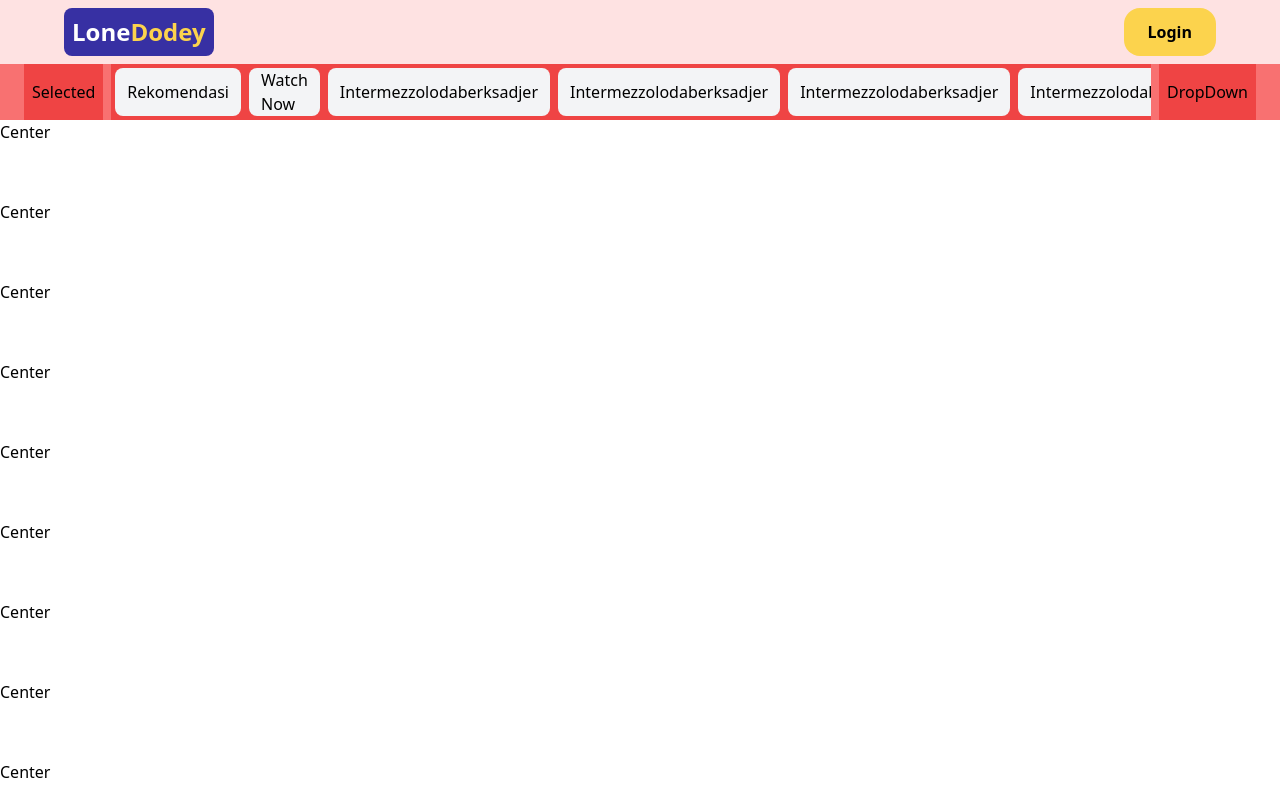
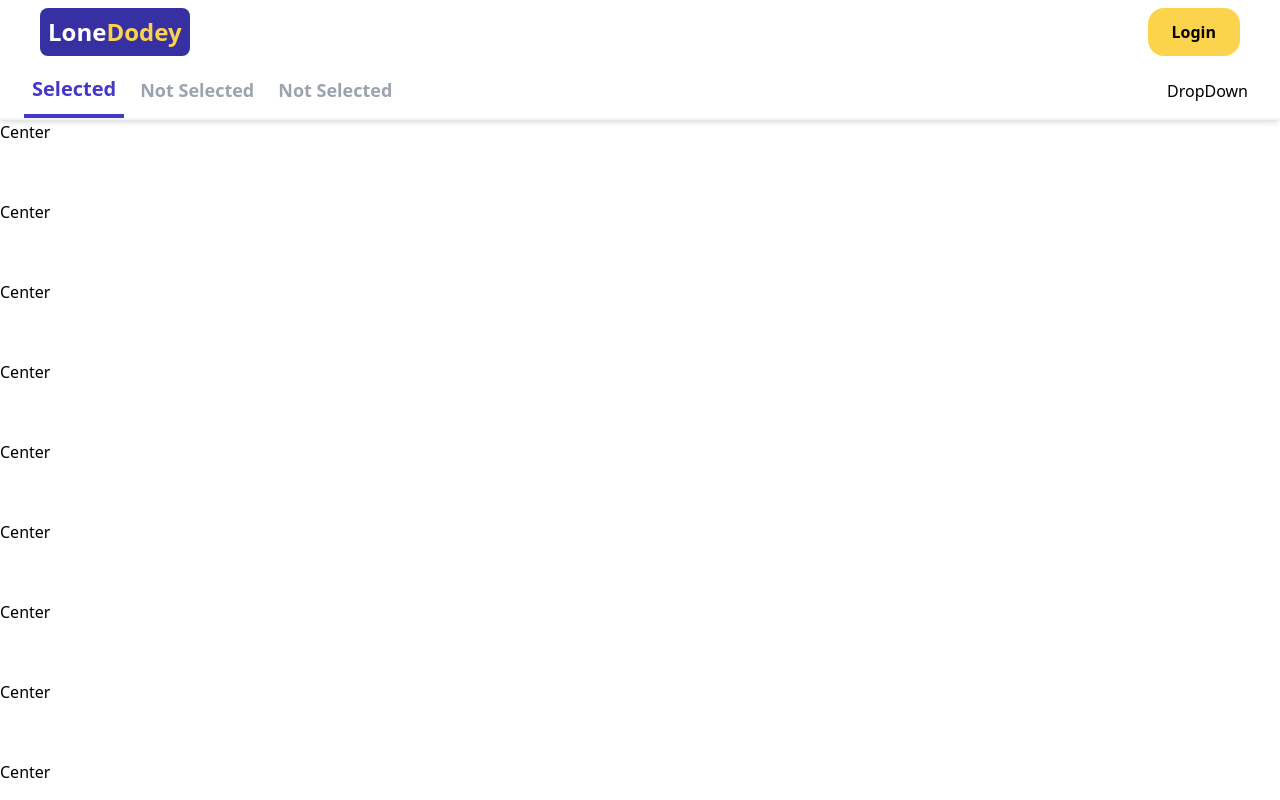
Before and after one commit to razaqisama/lone-doday, a React (Create React App) app: page / in a window 1280 px wide. Shown: the top 800 px of the page. Built offline with nearby package versions, Linux system fonts and the light colour scheme.

Commit message:
Header tinggal dropdown

```diff
--- a/src/Components/CategoryList.js
+++ b/src/Components/CategoryList.js
@@ -1,33 +1,18 @@
 function CategoryList () {
   return (
-    <div className="sticky top-0 flex flex-row h-14 bg-red-400 px-6 space-x-2">
-      <div className="flex justify-center items-center bg-red-500 p-2">
-        <h1>Selected</h1>
+    <div className="sticky top-0 flex flex-row h-14 bg-white px-6 border-b-2 border-gray-100 shadow-md">
+      <div className="cursor-pointer flex justify-center items-center p-2 border-b-4 border-indigo-700 hover:bg-gray-100 transform transition duration-400 ease-in-out">
+        <p className="whitespace-nowrap text-indigo-700 text-xl font-bold">Selected</p>
       </div>
-      <div className="flex flex-row flex-auto bg-red-500 overflow-x-auto overscroll-contain px-1 py-1 space-x-2" style={{scrollbarWidth: 'none'}}>
-        <div className="cursor-pointer flex justify-center items-center px-3 bg-gray-100 rounded-lg">
-          <p>Rekomendasi</p>
+      <div className="flex flex-row flex-auto overflow-x-auto overscroll-contain px-1" style={{scrollbarWidth: 'none'}}>
+        <div className="group cursor-pointer flex justify-center items-center px-3 border-b-2 border-white hover:border-indigo-700 hover:bg-gray-100 transform transition duration-400 ease-in-out">
+          <p className="whitespace-nowrap text-gray-400 text-lg font-semibold group-hover:text-indigo-700 transform transition duration-400 ease-in-out">Not Selected</p>
         </div>
-        <div className="cursor-pointer flex justify-center items-center px-3 bg-gray-100 rounded-lg">
-          <p>Watch Now</p>
-        </div>
-        <div className="cursor-pointer flex justify-center items-center px-3 bg-gray-100 rounded-lg">
-          <p>Intermezzolodaberksadjer</p>
-        </div>
-        <div className="cursor-pointer flex justify-center items-center px-3 bg-gray-100 rounded-lg">
-          <p>Intermezzolodaberksadjer</p>
-        </div>
-        <div className="cursor-pointer flex justify-center items-center px-3 bg-gray-100 rounded-lg">
-          <p>Intermezzolodaberksadjer</p>
-        </div>
-        <div className="cursor-pointer flex justify-center items-center px-3 bg-gray-100 rounded-lg">
-          <p>Intermezzolodaberksadjer</p>
-        </div>
-        <div className="cursor-pointer flex justify-center items-center px-3 bg-gray-100 rounded-lg">
-          <p>Intermezzolodaberksadjer</p>
+        <div className="group cursor-pointer flex justify-center items-center px-3 border-b-2 border-white hover:border-indigo-700 hover:bg-gray-100 transform transition duration-400 ease-in-out">
+          <p className="whitespace-nowrap text-gray-400 text-lg font-semibold group-hover:text-indigo-700 transform transition duration-400 ease-in-out">Not Selected</p>
         </div>
       </div>
-      <div className="flex justify-center items-center bg-red-500 p-2">
+      <div className="flex justify-center items-center p-2">
         <h1>DropDown</h1>
       </div>
     </div>
--- a/src/Components/Header.js
+++ b/src/Components/Header.js
@@ -1,7 +1,7 @@
 function Header() {
   return (
     <div className="flex flex-col">
-      <div className="flex justify-between items-center bg-red-100 h-16 py-2 px-16">
+      <div className="flex justify-between items-center h-16 py-2 px-10">
         <div className="cursor-pointer flex justify-center items-center h-full bg-indigo-800 p-2 rounded-lg">
           <p className="text-white text-2xl font-bold">Lone</p>
           <p className="text-yellow-300 text-2xl font-bold">Dodey</p>
```
